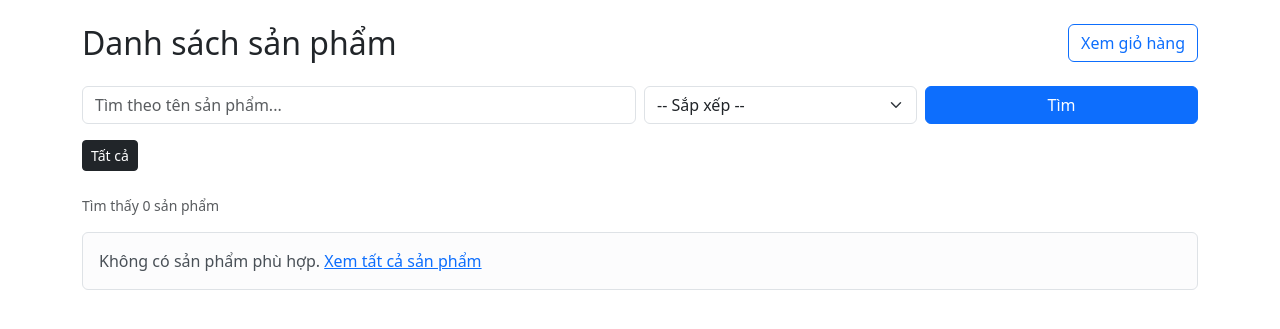
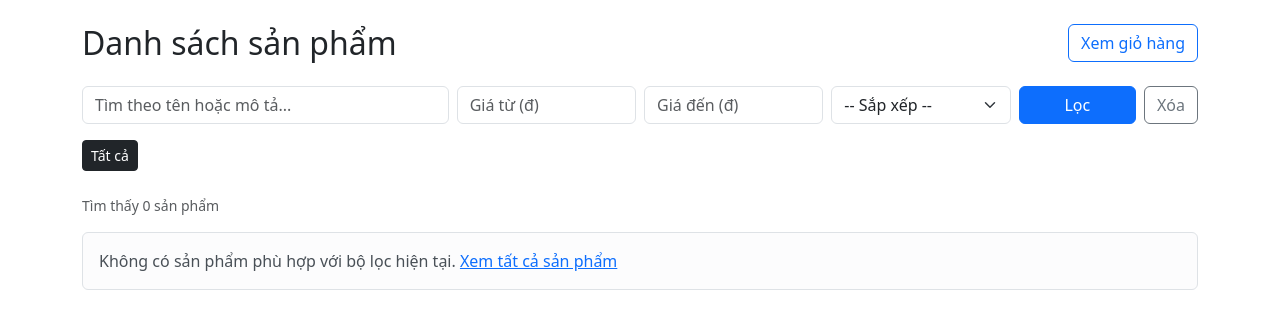
Before and after one commit to ChauLeGiaBao/MiniEcommerce-PWD301, a Flask app: page /products in a window 1280 px wide. Shown: the part 56-385 px from the top of the page. Run offline with Flask 3, Linux system fonts and the light colour scheme.

Commit message:
Show product images with no-image fallback

```diff
--- /dev/null
+++ b/app/templates/_macros.html
@@ -0,0 +1,16 @@
+{# Hiển thị ảnh sản phẩm.
+   - HINHANH là link http(s) -> dùng link đó.
+   - HINHANH rỗng / không phải link (vd "no-image.jpg") -> dùng ảnh mặc định.
+   - Link bị hỏng (404, chặn hotlink...) -> onerror tự đổi sang ảnh mặc định. #}
+{% macro product_image(product, css_class="", height="") %}
+{% set fallback = url_for('static', filename='img/no-image.svg') %}
+{% set raw = (product.HINHANH or '').strip() %}
+{% set src = raw if (raw.startswith('http://') or raw.startswith('https://')) else fallback %}
+<img src="{{ src }}"
+     alt="{{ product.TENSPH }}"
+     class="{{ css_class }}"
+     {% if height %}style="height: {{ height }}; object-fit: cover;"{% endif %}
+     loading="lazy"
+     referrerpolicy="no-referrer"
+     onerror="this.onerror=null;this.src='{{ fallback }}';">
+{% endmacro %}
--- a/app/templates/products.html
+++ b/app/templates/products.html
@@ -1,4 +1,5 @@
 {% extends "base.html" %}
+{% from "_macros.html" import product_image %}
 {% block title %}Danh sách sản phẩm{% endblock %}
 
 {% block content %}
@@ -6,7 +7,9 @@
 {% set filter_args = {
     'category': selected_category,
     'sort': selected_sort,
-    'q': keyword
+    'q': keyword,
+    'min_price': min_price,
+    'max_price': max_price
 } %}
 
 <div class="d-flex justify-content-between align-items-center mb-4">
@@ -16,20 +19,39 @@
     </a>
 </div>
 
-{# Ô tìm kiếm + sắp xếp: dùng chung 1 form để giữ cả từ khóa lẫn cách sắp xếp #}
+{% for w in warnings %}
+<div class="alert alert-warning py-2">{{ w }}</div>
+{% endfor %}
+
+{# Tìm kiếm + khoảng giá + sắp xếp: dùng chung 1 form để giữ mọi bộ lọc khi bấm Tìm/đổi sort #}
 <form method="get" action="{{ url_for('shop.products') }}" class="row g-2 mb-3">
     {% if selected_category %}
     <input type="hidden" name="category" value="{{ selected_category }}">
     {% endif %}
 
-    <div class="col-md-6">
+    <div class="col-md-4">
         <input type="text" name="q" value="{{ keyword or '' }}"
-               class="form-control" placeholder="Tìm theo tên sản phẩm...">
+               class="form-control" placeholder="Tìm theo tên hoặc mô tả...">
     </div>
 
-    <div class="col-md-3">
+    <div class="col-md-2">
+        <input type="number" name="min_price" min="0" step="any"
+               value="{{ min_price if min_price is not none else '' }}"
+               class="form-control" placeholder="Giá từ (đ)">
+    </div>
+
+    <div class="col-md-2">
+        <input type="number" name="max_price" min="0" step="any"
+               value="{{ max_price if max_price is not none else '' }}"
+               class="form-control" placeholder="Giá đến (đ)">
+    </div>
+
+    <div class="col-md-2">
         <select name="sort" class="form-select" onchange="this.form.submit()">
             <option value="">-- Sắp xếp --</option>
+            <option value="newest" {% if selected_sort == 'newest' %}selected{% endif %}>
+                Mới nhất
+            </option>
             <option value="price_asc" {% if selected_sort == 'price_asc' %}selected{% endif %}>
                 Giá tăng dần
             </option>
@@ -39,27 +61,30 @@
             <option value="name_asc" {% if selected_sort == 'name_asc' %}selected{% endif %}>
                 Tên A-Z
             </option>
+            <option value="name_desc" {% if selected_sort == 'name_desc' %}selected{% endif %}>
+                Tên Z-A
+            </option>
         </select>
     </div>
 
-    <div class="col-md-3 d-flex gap-2">
-        <button type="submit" class="btn btn-primary flex-fill">Tìm</button>
-        {% if keyword %}
+    <div class="col-md-2 d-flex gap-2">
+        <button type="submit" class="btn btn-primary flex-fill">Lọc</button>
+        {% if keyword or min_price is not none or max_price is not none %}
         <a href="{{ url_for('shop.products', category=selected_category, sort=selected_sort) }}"
            class="btn btn-outline-secondary">Xóa</a>
         {% endif %}
     </div>
 </form>
 
-{# Lọc theo danh mục: giữ nguyên sort + từ khóa, về lại trang 1 #}
+{# Lọc theo danh mục: giữ nguyên từ khóa, khoảng giá, sort; về lại trang 1 #}
 <div class="mb-4 d-flex flex-wrap gap-2">
-    <a href="{{ url_for('shop.products', sort=selected_sort, q=keyword) }}"
+    <a href="{{ url_for('shop.products', sort=selected_sort, q=keyword, min_price=min_price, max_price=max_price) }}"
        class="btn btn-sm {{ 'btn-dark' if not selected_category else 'btn-outline-dark' }}">
         Tất cả
     </a>
 
     {% for dm in categories %}
-    <a href="{{ url_for('shop.products', category=dm.MADANHMUC, sort=selected_sort, q=keyword) }}"
+    <a href="{{ url_for('shop.products', category=dm.MADANHMUC, sort=selected_sort, q=keyword, min_price=min_price, max_price=max_price) }}"
        class="btn btn-sm {{ 'btn-dark' if selected_category == dm.MADANHMUC else 'btn-outline-dark' }}">
         {{ dm.TENDM }}
     </a>
@@ -79,10 +104,15 @@
         back_page=pagination.page,
         back_category=selected_category,
         back_sort=selected_sort,
-        back_q=keyword
+        back_q=keyword,
+        back_min_price=min_price,
+        back_max_price=max_price
     ) %}
     <div class="col-md-3 mb-4">
         <div class="card h-100">
+            <a href="{{ detail_url }}">
+                {{ product_image(sp, "card-img-top", "180px") }}
+            </a>
             <div class="card-body d-flex flex-column">
                 <h5 class="card-title">
                     <a href="{{ detail_url }}" class="text-decoration-none text-dark">
@@ -131,7 +161,7 @@
     {% else %}
     <div class="col-12">
         <div class="alert alert-light border">
-            Không có sản phẩm phù hợp.
+            Không có sản phẩm phù hợp với bộ lọc hiện tại.
             <a href="{{ url_for('shop.products') }}">Xem tất cả sản phẩm</a>
         </div>
     </div>
```
Also changed, not shown: app/templates/product_detail.html (+10 -1 lines), app/static/img/no-image.svg (added).
